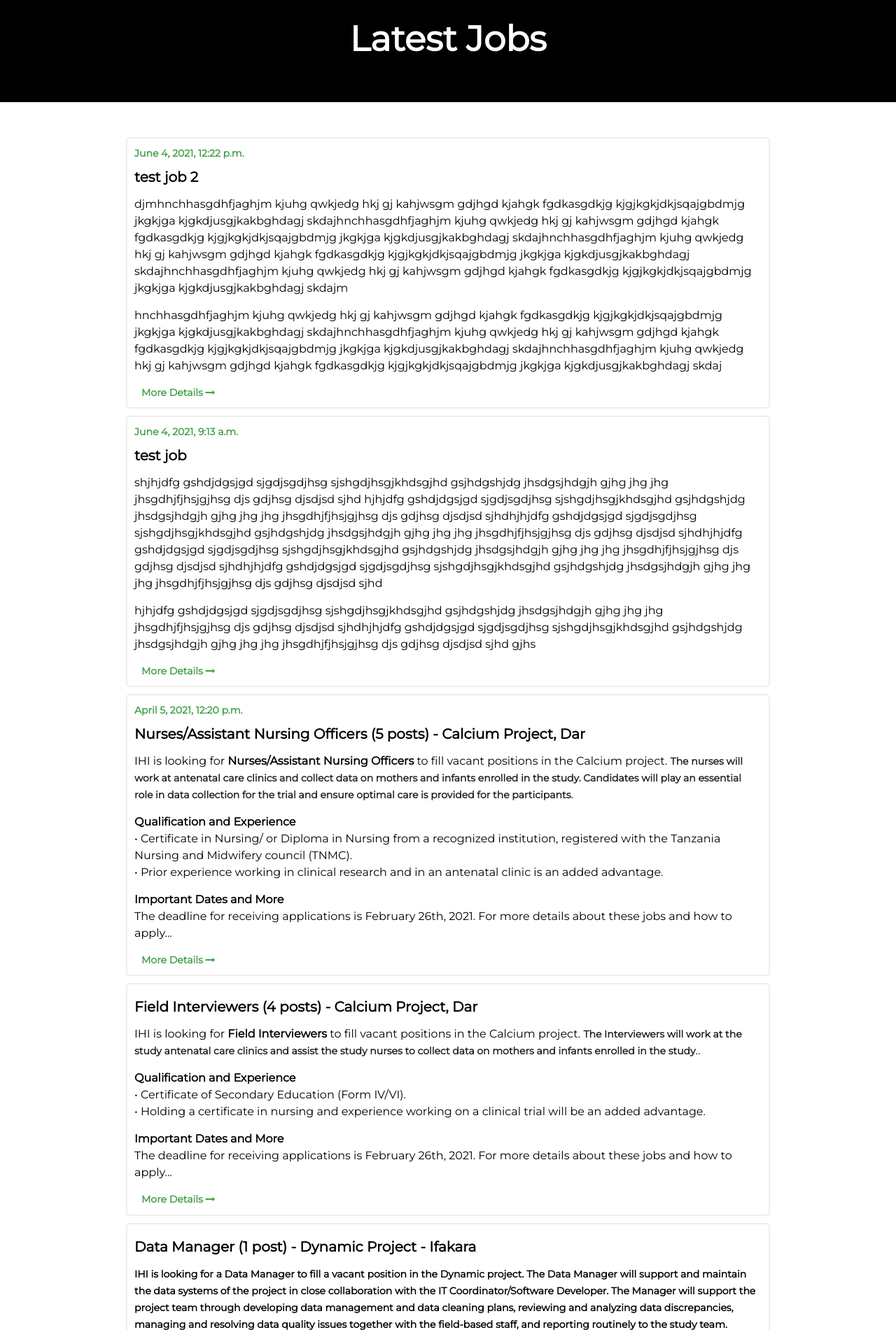
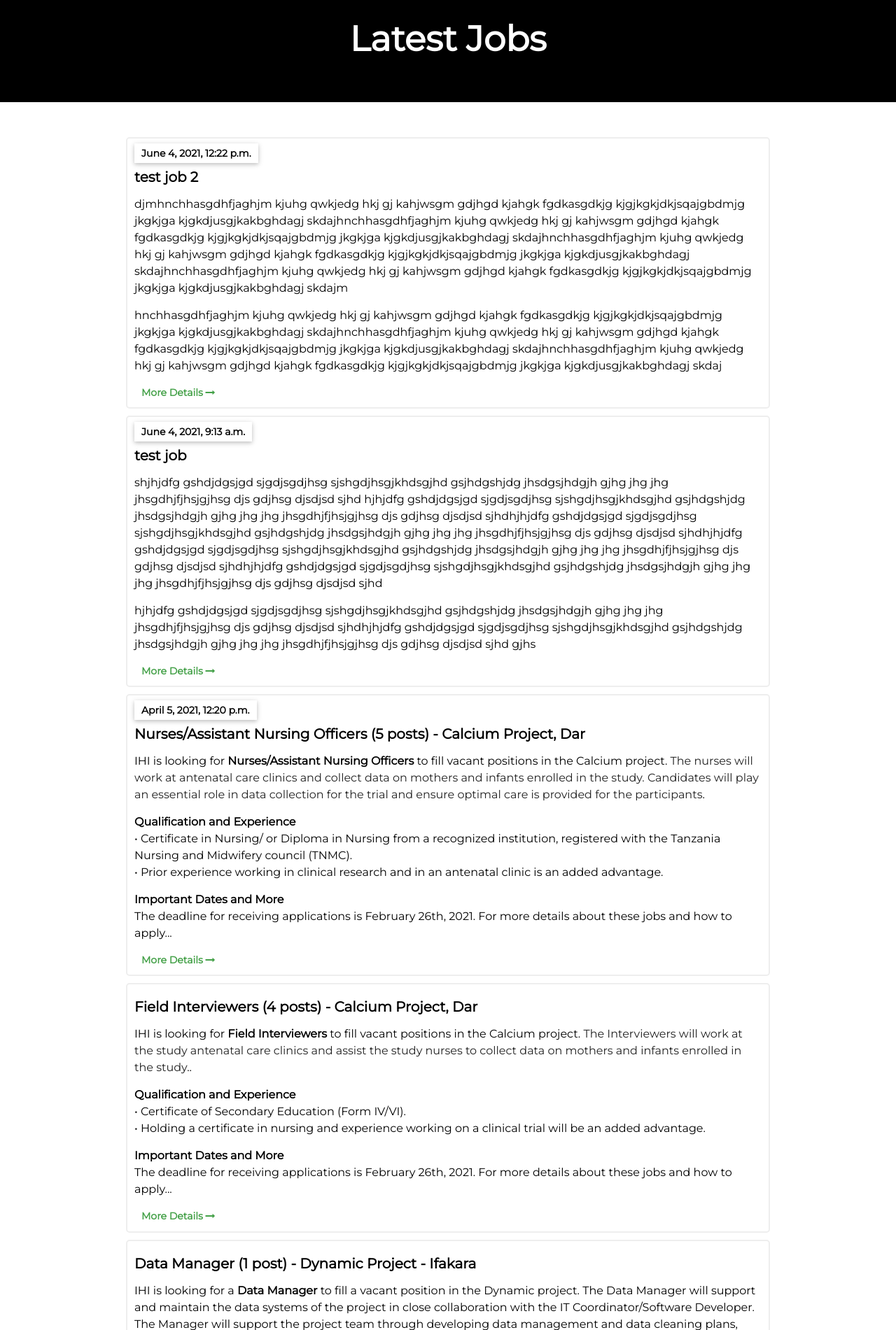
Before and after one commit to irabi01/IHI_web, a Django app: page /our-job-posts/ in a window 1280 px wide. Shown: the part 84-1985 px from the top of the page at 70% size. Run offline with Django 3.2, Linux system fonts and the light colour scheme; data comes from the database, SQL or seed files in the repository; both versions use the stored data as it was after the commit; some libraries are stand-ins or nearby versions.

Commit message:
update news page  and job page

```diff
--- a/ihi_wepapp/templates/pages/home.html
+++ b/ihi_wepapp/templates/pages/home.html
@@ -209,7 +209,8 @@
     <div class="row">
       <div class="col-md-12">
         <div class="content">
-          <h1>Welcome aboard!</h1>
+          <h1>CED Message</h1>
+          <h2>Welcome aboard!</h2>
           <h2>I welcome you to learn about IHI.</h2>
           <p>In here, we tell you who we are; where we come from; and what we do. The website design and content are guided by our core values of transparency, respect, initiative, integrity and responsibility. We’re a health research institute seeking to proactively share our work so that you may be the first to know. We invest in people and endeavor to build a dependable workforce of tomorrow.</p>
           <div class="btn">
--- a/ihi_wepapp/templates/pages/news/blogDetails.html
+++ b/ihi_wepapp/templates/pages/news/blogDetails.html
@@ -19,7 +19,7 @@
 <div class="title_section">
   <div class="container">
     <div class="row">
-      <div class="col-md-10 offset-md-1">
+      <div class="col-md-8 offset-md-2">
         <div class="content">
           <blockquote class="blockquote">
             <p class="mb-0">{{ get_single_blog.title }}</p>
@@ -28,7 +28,7 @@
       </div>
     </div>
     <div class="row">
-      <div class="col-md-10 offset-md-1">
+      <div class="col-md-8 offset-md-2">
         <div class="description_section">
           <div class="image_part">
             <img src="{{ get_single_blog.image.url }}" alt="{{ get_single_blog.title }}" class="img-fluid">
--- a/ihi_wepapp/templates/pages/noticeboard/jobs.html
+++ b/ihi_wepapp/templates/pages/noticeboard/jobs.html
@@ -21,7 +21,7 @@
           {% for job in get_job %}
           <div class="job_list">
             {% if job.uploaded_date %}
-              <span>{{ job.uploaded_date }}</span>
+              <span class="this_is_uploaded_date w3-card">{{ job.uploaded_date }}</span>
             {% endif %}
             <h1>{{ job.title }}</h1>
             <p>{{ job.description|safe }}</p>
--- a/static/css/style.css
+++ b/static/css/style.css
@@ -1165,11 +1165,13 @@
   color: var(--blackColor);
   font-weight: bold;
 }
-.job_section_one .content .job_list span{
+.job_section_one .content .job_list span.this_is_uploaded_date{
   font-family: var(--fontFamily);
   font-size: 14px;
-  color: var(--mainColor);
-  font-weight: bold;
+  color: var(--blackColor);
+  font-weight: bold;
+  background: var(--whiteColor);
+  padding: 5px 10px;
 }
 .job_section_one .content .job_list p{
   font-family: var(--fontFamily);
```
Also changed, not shown: ihi_wepapp/templates/pages/news/eventDetails.html (+5 -3 lines), ihi_wepapp/templates/pages/news/newsDetails.html (+5 -3 lines), db.sqlite3.
